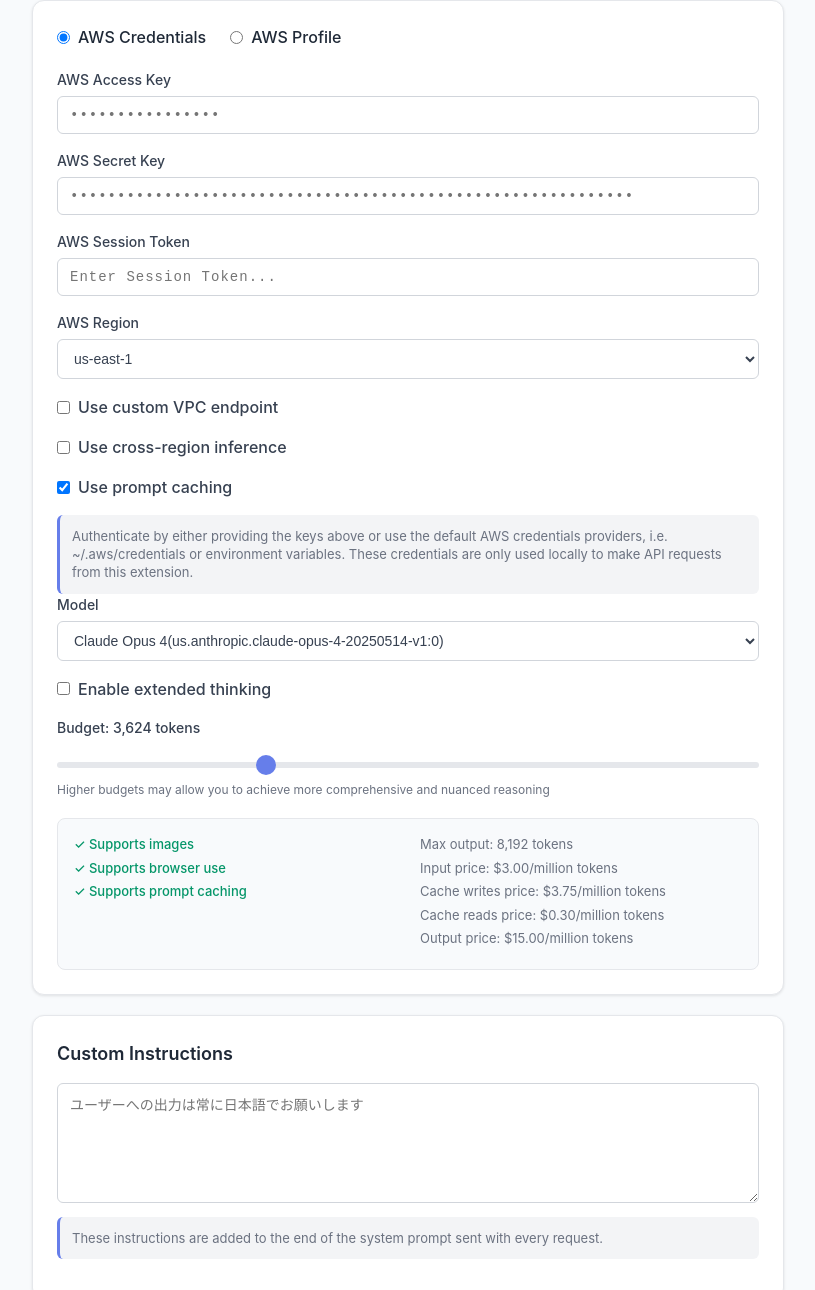
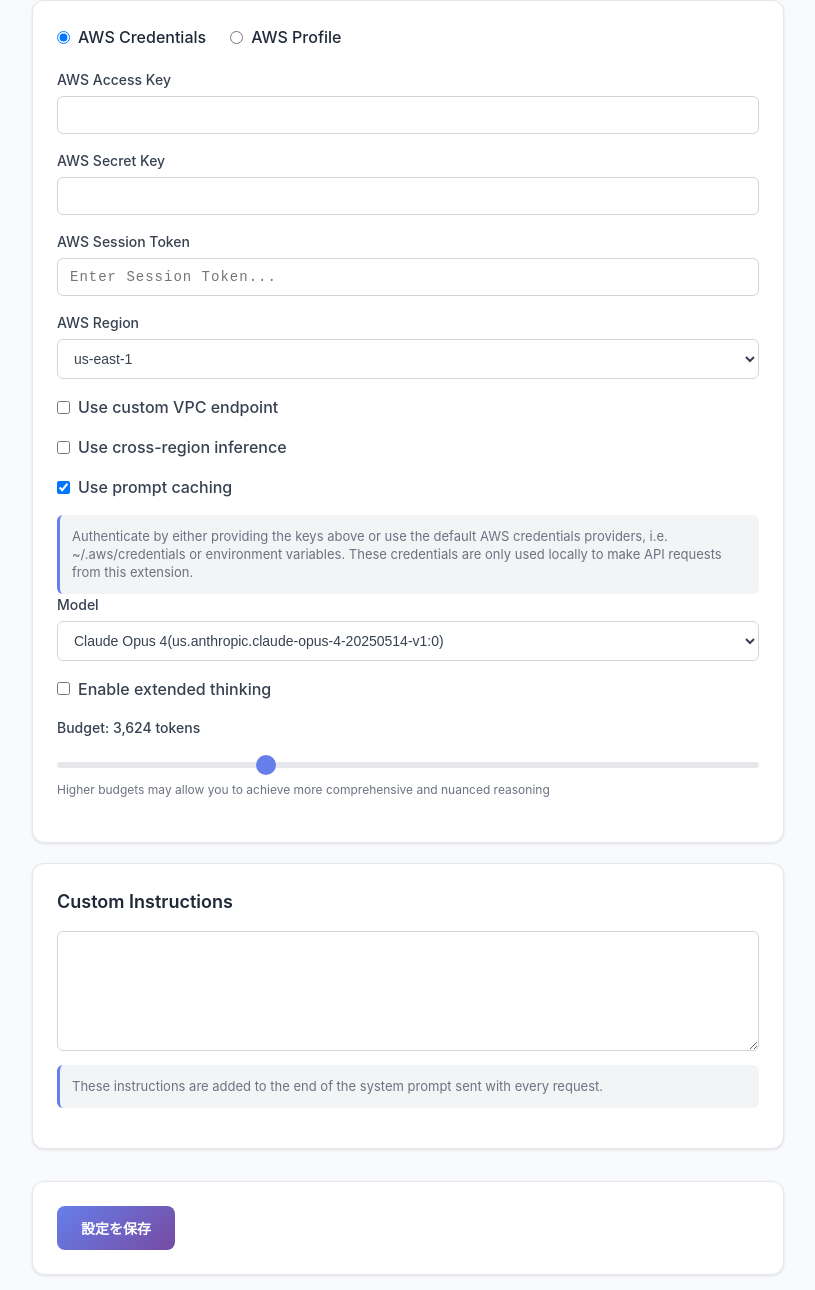
Before and after one commit to yuki777/chrome-ai-assist, a browser extension: page src/options/options.html in a window 1280 px wide. Shown: the part 235-1525 px from the top of the page, without its empty margins (232-1047 px from the left). Drawn offline with Linux system fonts and the light colour scheme.

Commit message:
オプションページを改善する
- 不要なautofocusを削除する
- 不要な情報を削除する

```diff
--- a/src/options/options.html
+++ b/src/options/options.html
@@ -79,20 +79,12 @@
 
             <div class="form-group">
               <label for="awsAccessKey">AWS Access Key</label>
-              <input
-                type="password"
-                id="awsAccessKey"
-                placeholder="••••••••••••••••"
-              />
+              <input type="password" id="awsAccessKey" />
             </div>
 
             <div class="form-group">
               <label for="awsSecretKey">AWS Secret Key</label>
-              <input
-                type="password"
-                id="awsSecretKey"
-                placeholder="••••••••••••••••••••••••••••••••••••••••••••••••••••••••••••"
-              />
+              <input type="password" id="awsSecretKey" />
             </div>
 
             <div class="form-group">
@@ -188,21 +180,6 @@
                 nuanced reasoning
               </div>
             </div>
-
-            <div class="model-info">
-              <div class="feature-list">
-                <div class="feature">✓ Supports images</div>
-                <div class="feature">✓ Supports browser use</div>
-                <div class="feature">✓ Supports prompt caching</div>
-              </div>
-              <div class="pricing-info">
-                <div>Max output: 8,192 tokens</div>
-                <div>Input price: $3.00/million tokens</div>
-                <div>Cache writes price: $3.75/million tokens</div>
-                <div>Cache reads price: $0.30/million tokens</div>
-                <div>Output price: $15.00/million tokens</div>
-              </div>
-            </div>
           </section>
 
           <!-- OpenAI Configuration -->
@@ -213,11 +190,7 @@
           >
             <div class="form-group">
               <label for="openaiApiKey">OpenAI API Key</label>
-              <input
-                type="password"
-                id="openaiApiKey"
-                placeholder="••••••••••••••••••••••••••••••••••••••••••••••••••••••••••••"
-              />
+              <input type="password" id="openaiApiKey" />
               <div class="info-text">
                 This key is stored locally and only used to make API requests
                 from this extension.
@@ -231,20 +204,6 @@
                 <option value="gpt-4o">gpt-4o</option>
               </select>
             </div>
-
-            <div class="model-info">
-              <div class="feature-list">
-                <div class="feature">✓ Supports images</div>
-                <div class="feature">✓ Supports browser use</div>
-                <div class="feature">✓ Supports prompt caching</div>
-              </div>
-              <div class="pricing-info">
-                <div>Max output: 32,768 tokens</div>
-                <div>Input price: $2.00/million tokens</div>
-                <div>Cache reads price: $0.50/million tokens</div>
-                <div>Output price: $8.00/million tokens</div>
-              </div>
-            </div>
           </section>
 
           <!-- Anthropic Configuration -->
@@ -255,11 +214,7 @@
           >
             <div class="form-group">
               <label for="anthropicApiKey">Anthropic API Key</label>
-              <input
-                type="password"
-                id="anthropicApiKey"
-                placeholder="••••••••••••••••••••••••••••••••••••••••••••••••••••••••••••"
-              />
+              <input type="password" id="anthropicApiKey" />
             </div>
 
             <div class="checkbox-group">
@@ -324,21 +279,6 @@
                 nuanced reasoning
               </div>
             </div>
-
-            <div class="model-info">
-              <div class="feature-list">
-                <div class="feature">✓ Supports images</div>
-                <div class="feature">✓ Supports browser use</div>
-                <div class="feature">✓ Supports prompt caching</div>
-              </div>
-              <div class="pricing-info">
-                <div>Max output: 8,192 tokens</div>
-                <div>Input price: $3.00/million tokens</div>
-                <div>Cache writes price: $3.75/million tokens</div>
-                <div>Cache reads price: $0.30/million tokens</div>
-                <div>Output price: $15.00/million tokens</div>
-              </div>
-            </div>
           </section>
         </div>
 
@@ -346,11 +286,7 @@
         <section class="config-section">
           <h2>Custom Instructions</h2>
           <div class="form-group">
-            <textarea
-              id="customInstructions"
-              placeholder="ユーザーへの出力は常に日本語でお願いします"
-              rows="6"
-            ></textarea>
+            <textarea id="customInstructions" rows="6"></textarea>
             <div class="info-text">
               These instructions are added to the end of the system prompt sent
               with every request.
```
